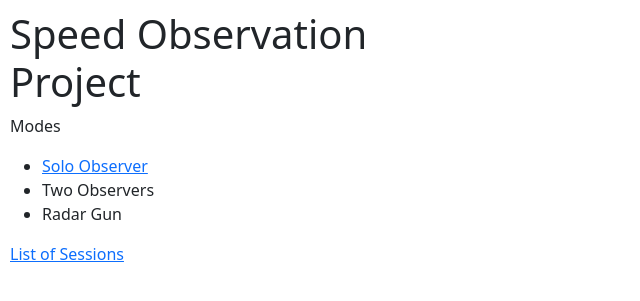
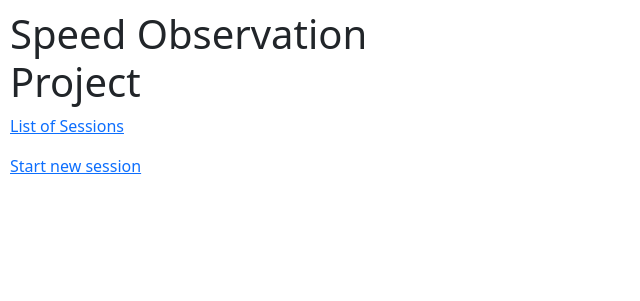
Before and after one commit to devinbrady/street-observation, a Flask app: page / in a window 1280 px wide. Shown: the top 301 px of the page, without its empty margins (0-640 px from the left). Run offline with Flask 2, Linux system fonts and the light colour scheme.

Commit message:
Get session from url, move all to pair

```diff
--- a/speed/routes.py
+++ b/speed/routes.py
@@ -95,15 +95,7 @@ def edit_session_settings():
             db.session.add(new_session)
             db.session.commit()
 
-            return render_template(
-                'session.html'
-                , timer_status='ready_to_start'
-                , session_id=session_id
-                , vehicle_count=0
-                , max_speed=0
-                , median_speed=0
-                , df=pd.DataFrame()
-                )
+            return redirect(f'session_pair?session_id={session_id}')
 
     else:
         # Existing session
@@ -153,7 +145,7 @@ def edit_session_settings():
                 , session_mode=form.session_mode.data
                 )
 
-            return session_handler(session_id)
+            return redirect(f'session_pair?session_id={session_id}')
 
 
     return render_template(
@@ -288,11 +280,10 @@ def broadcast_end(message):
 
 
 
-@app.route('/session_pair/<session_id>', methods=['GET', 'POST'])
-def session_pair_handler(session_id):
+@app.route('/session_pair', methods=['GET', 'POST'])
+def session_pair_handler():
 
-    session_id = '0ea3af29-5120-4758-a247-c2acbf29928c'
-
+    session_id = request.args.get('session_id')
 
     observations = pd.read_sql(
         f'''
--- a/speed/templates/index.html
+++ b/speed/templates/index.html
@@ -5,12 +5,7 @@
 {% endblock %}
 {% block content %}
 <h1>Speed Observation Project</h1>
-<p>Modes</p>
-<ul>
-    <li><a href="session_settings">Solo Observer</a></li>
-    <li>Two Observers</li>
-    <li>Radar Gun</li>
-</ul>
-<p><a href="session_list">List of Sessions</a></p>
+<p><a href='/session_list'>List of Sessions</a></p>
+<p><a href='/session_settings'>Start new session</a></p>
 
 {% endblock %}
```
Also changed, not shown: speed/templates/session_pair.html (+6 -1 lines).
